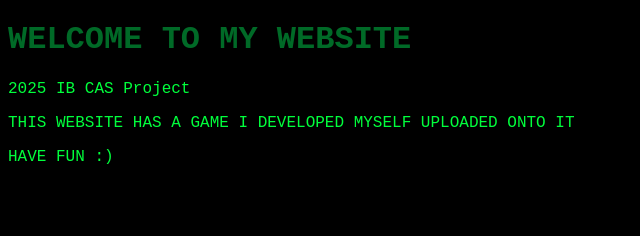
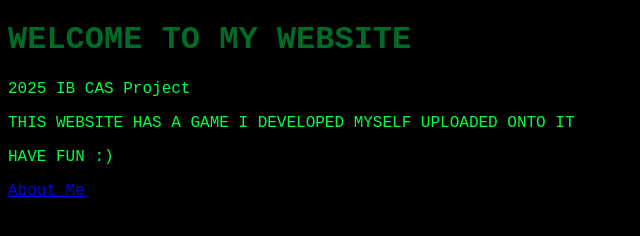
Before and after one commit to SUBITHESLEEPER/Subithesleeper.github.io, a plain HTML site: page index.html in a window 1280 px wide. Shown: the whole page, without its empty margins (0-640 px from the left). Drawn offline with Linux system fonts and the light colour scheme.

Commit message:
Update index.html

```diff
--- a/index.html
+++ b/index.html
@@ -14,4 +14,5 @@
     <p>THIS WEBSITE HAS A GAME I DEVELOPED MYSELF UPLOADED ONTO IT</p>
     <p> <BOLD>HAVE FUN :)</BOLD></p>
 </body>
+<a href="game.html" title="Snake">About Me</a>
 </html>
```
